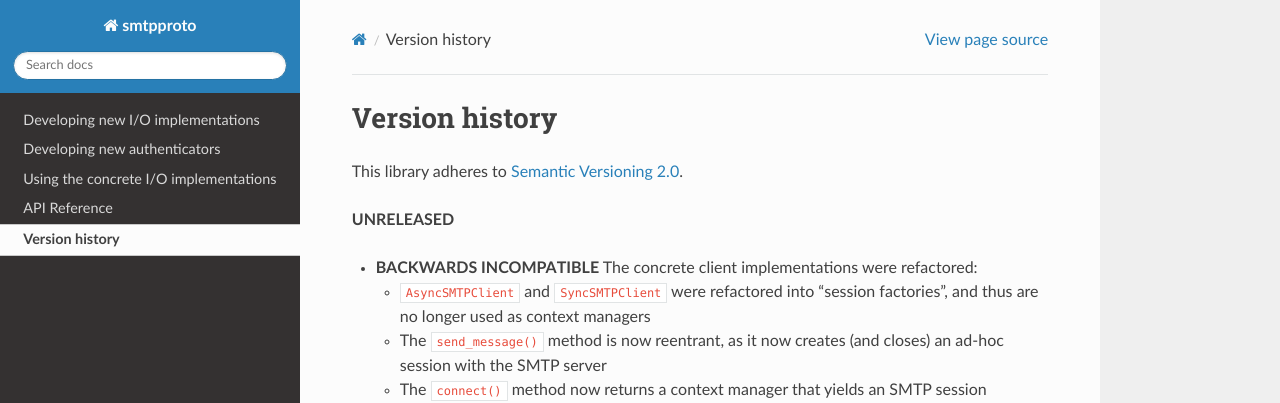
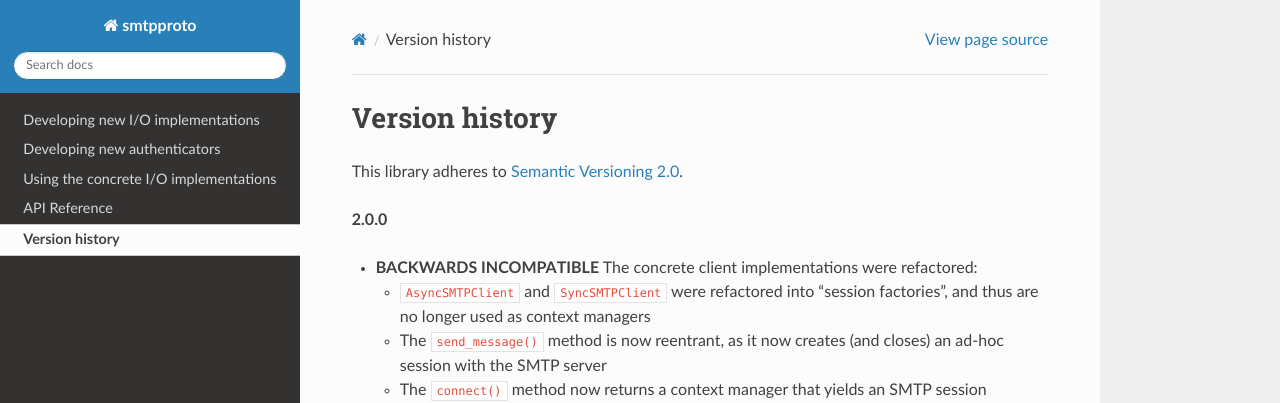
Before and after one commit to agronholm/smtpproto, a Sphinx documentation site: the page built from docs/versionhistory.rst, in a window 1280 px wide and 900 px high. Shown: the top 403 px of the window. Built offline with Sphinx 7.4.7 and the Read the Docs theme 2.0.0, drawn with Linux system fonts in a browser that asks for light colours; the version number could not be read and is left out.

Commit message:
Added the release version

```diff
--- a/docs/versionhistory.rst
+++ b/docs/versionhistory.rst
@@ -3,7 +3,7 @@ Version history
 
 This library adheres to `Semantic Versioning 2.0 <http://semver.org/>`_.
 
-**UNRELEASED**
+**2.0.0**
 
 - **BACKWARDS INCOMPATIBLE** The concrete client implementations were refactored:
 
```
